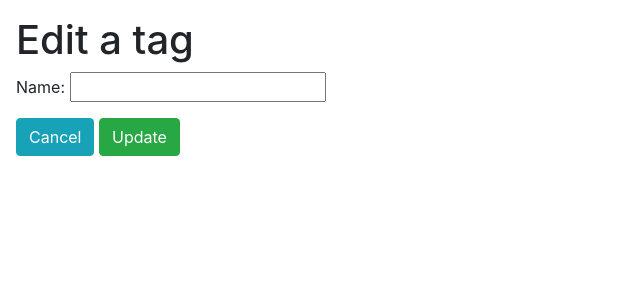
After one commit to Himanshukumar30/flask-blogly-app, a Flask app: page /tags/1/edit in a window 1280 px wide. The commit adds this page. Shown: the top 300 px of the page, without its empty margins (0-640 px from the left). Run offline with Flask 3, Linux system fonts and the light colour scheme; tables that the repository leaves empty hold one stand-in row (values such as "Sample post").

Commit message:
adding routes to edit and delete a tag

```diff
--- a/app.py
+++ b/app.py
@@ -198,3 +198,37 @@ def new_tag_submit():
     db.session.commit()
     flash('New Tag added!')
     return redirect('/tags')
+
+@app.route('/tags/<int:tag_id>/edit')
+def edit_tag(tag_id):
+    """Show edit tag page once clicked on edit"""
+
+    tag = Tag.query.get_or_404(tag_id)
+    return render_template("tags/tag_edit.html", tag=tag)
+
+@app.route('/tags/<int:tag_id>/edit', methods=['POST'])
+def edit_tag_submit():
+    '''Handle form submit on edit tag page'''
+
+    tag = Tag(name = request.form['tag'])
+
+    db.session.add(tag)
+    db.session.commit()
+
+    flash('Tag updated!')
+    return redirect('/tags')
+
+@app.route('/tags/<int:tag_id>/delete')
+def delete_tag(tag_id):
+    """Show delete tag page once clicked on edit"""
+
+    tag = Tag.query.get_or_404(tag_id)
+    return render_template('tags/confirm_tag_delete.html', tag=tag)
+
+@app.route('/tags/<int:tag_id>/delete/confirm')
+def confirm_tag_delete(tag_id):
+    tag = Tag.query.get_or_404(tag_id)
+    db.session.delete(tag)
+    db.session.commit()
+    flash(f'Tag: {tag.name} deleted!')
+    return redirect('/tags')
--- /dev/null
+++ b/templates/tags/tag_edit.html
@@ -0,0 +1,13 @@
+{% extends 'base.html' %} {%block title%} User Detail {% endblock %} {% block
+    content %}
+
+    <form method="POST" class='m-3'>
+      <h1>Edit a tag</h1>
+      <p>Name:
+        <input type='text' name = 'tag'></input>
+      </p>
+        <a href='/tags' class="btn btn-info">Cancel</a>
+        <button class="btn btn-success">Update</button>
+    </form>
+
+    {% endblock %}
```
Also changed, not shown: templates/tags/confirm_tag_delete.html (added, +7 -0 lines), templates/tags/tag_detail.html (+10 -1 lines).
